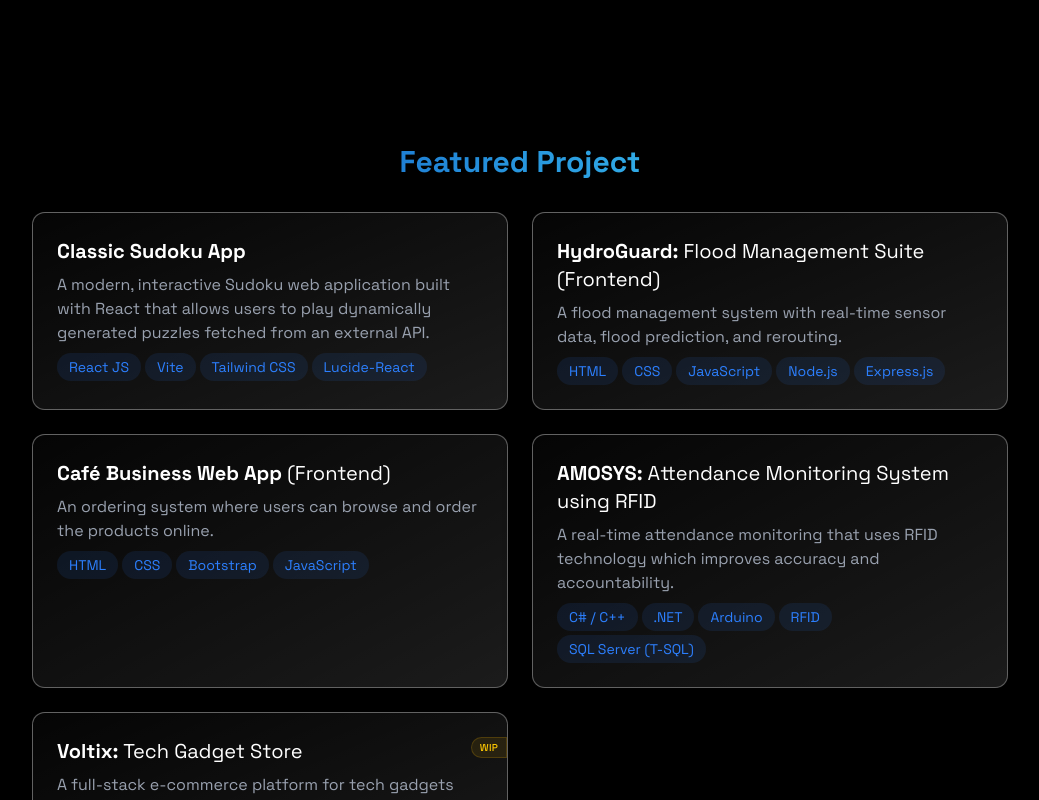
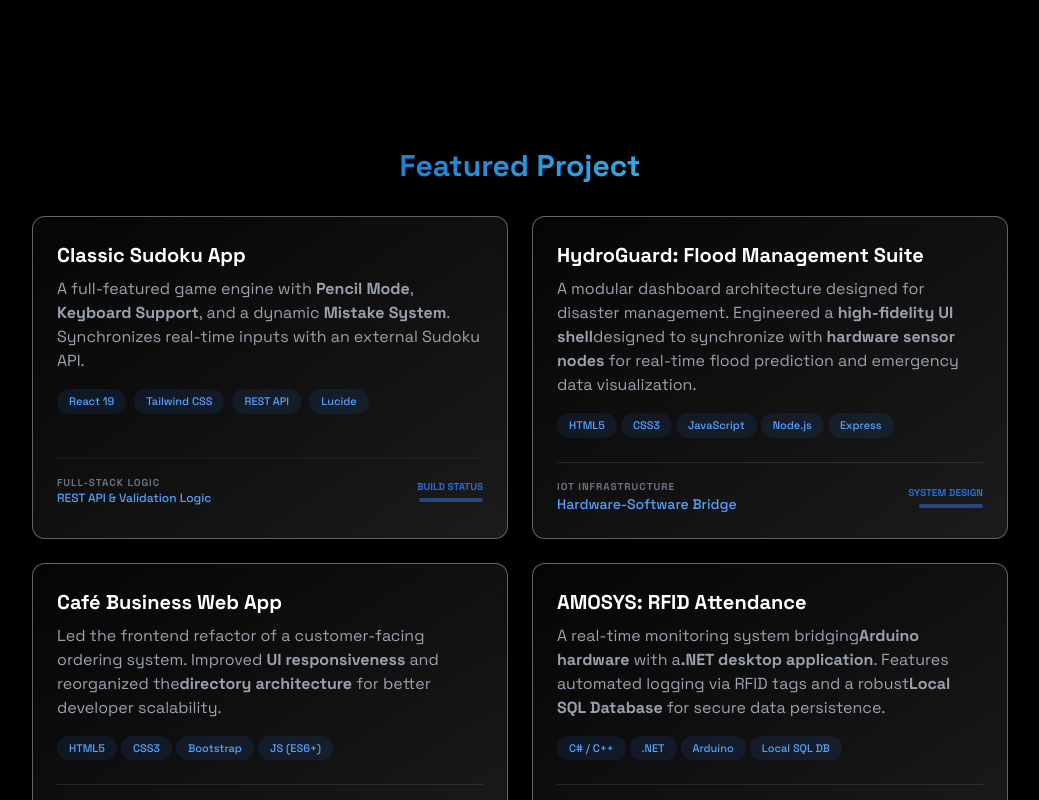
Before and after one commit to ShiroKishi27/react-portfolio, a React (Vite) app: page / in a window 1280 px wide. Shown: the part 2000-2800 px from the top of the page, without its empty margins (120-1159 px from the left). Built offline with nearby package versions, Linux system fonts and the light colour scheme; no server answers.

Commit message:
feat: enhance Project section with improved styling and updated project descriptions

```diff
--- a/src/components/sections/Project.jsx
+++ b/src/components/sections/Project.jsx
@@ -7,138 +7,232 @@ function Project() {
       className="relative flex min-h-screen items-center justify-center py-20"
     >
       <AnimateOnScroll>
-        <div className="mx-auto max-w-5xl px-6">
+        <div className="mx-auto max-w-5xl px-6 py-1">
           <h2 className="mb-8 bg-linear-to-r from-blue-800 to-cyan-300 bg-clip-text text-center text-3xl font-bold text-transparent">
             Featured Project
           </h2>
           <div className="grid grid-cols-1 gap-6 md:grid-cols-2">
-            <div className="rounded-xl border border-white/10 bg-white/2 p-6 text-white shadow-[0_8px_32px_rgba(0,0,0,0.15)] backdrop-blur-sm hover:-translate-y-1 hover:border-blue-500/30 hover:shadow-[0_2px_8px_rgba(59,130,246,0.2)]">
-              <div className="absolute inset-0 -z-10 rounded-xl bg-linear-to-tl from-white/30 to-transparent opacity-30"></div>
-              <div className="absolute inset-0 -z-10 rounded-xl ring-1 ring-white/30"></div>
+            <div className="rounded-xl border border-white/10 bg-white/2 p-6 text-white shadow-[0_8px_32px_rgba(0,0,0,0.15)] backdrop-blur-sm transition-all hover:scale-105 hover:border-blue-500/30">
+              <div className="absolute inset-0 -z-1 rounded-xl bg-linear-to-tl from-white/30 to-transparent opacity-30"></div>
+              <div className="absolute inset-0 -z-1 rounded-xl ring-1 ring-white/30"></div>
+              <h3 className="mb-2 text-xl font-bold">Classic Sudoku App</h3>
 
-              <h3 className="mb-2 text-xl">
-                <strong>Classic Sudoku App</strong>
-              </h3>
-              <p className="mb-2 text-gray-400">
-                A modern, interactive Sudoku web application built with React
-                that allows users to play dynamically generated puzzles fetched
-                from an external API.
+              <p className="mb-4 text-gray-400">
+                A full-featured game engine with <strong>Pencil Mode</strong>,
+                <strong> Keyboard Support</strong>, and a dynamic{" "}
+                <strong>Mistake System</strong>. Synchronizes real-time inputs
+                with an external Sudoku API.
               </p>
-              <div className="flex flex-wrap gap-1">
-                {["React JS", "Vite", "Tailwind CSS", "Lucide-React"].map(
-                  (items, key) => (
+              <div className="mb-11 flex flex-wrap gap-2">
+                {["React 19", "Tailwind CSS", "REST API", "Lucide"].map(
+                  (item, key) => (
                     <span
                       key={key}
-                      className="rounded-full bg-blue-500/10 px-3 py-1 text-sm text-blue-500 transition hover:bg-blue-500/20 hover:shadow-[0_2px_8px_rgba(59,130,246,0.1)]"
+                      className="rounded-full bg-blue-500/10 px-3 py-1 text-[11px] font-medium text-blue-400"
                     >
-                      {items}
+                      {item}
                     </span>
                   ),
                 )}
               </div>
+              <div className="flex items-center justify-between border-t border-white/5 pt-4">
+                <div className="flex flex-col">
+                  <span className="text-[10px] font-bold tracking-widest text-gray-500 uppercase">
+                    Full-Stack Logic
+                  </span>
+                  <span className="text-xs font-medium text-blue-400">
+                    REST API & Validation Logic
+                  </span>
                 </div>
-            <div className="rounded-xl border border-white/10 bg-white/2 p-6 text-white shadow-[0_8px_32px_rgba(0,0,0,0.15)] backdrop-blur-sm hover:-translate-y-1 hover:border-blue-500/30 hover:shadow-[0_2px_8px_rgba(59,130,246,0.2)]">
-              <div className="absolute inset-0 -z-10 rounded-xl bg-linear-to-tl from-white/30 to-transparent opacity-30"></div>
-              <div className="absolute inset-0 -z-10 rounded-xl ring-1 ring-white/30"></div>
+                <div className="flex flex-col items-end">
+                  <span className="mb-1 text-[10px] font-bold text-blue-500/80 uppercase">
+                    Build Status
+                  </span>
+                  <div className="h-1 w-16 overflow-hidden rounded-full bg-white/5">
+                    <div className="h-full w-full bg-blue-500/40 shadow-[0_0_8px_rgba(59,130,246,0.3)]"></div>
+                  </div>
+                </div>
+              </div>
+            </div>
 
-              <h3 className="mb-2 text-xl">
-                <strong>HydroGuard:</strong> Flood Management Suite (Frontend)
+            <div className="rounded-xl border border-white/10 bg-white/2 p-6 text-white shadow-[0_8px_32px_rgba(0,0,0,0.15)] backdrop-blur-sm transition-all hover:scale-105 hover:border-blue-500/30">
+              <div className="absolute inset-0 -z-1 rounded-xl bg-linear-to-tl from-white/30 to-transparent opacity-30"></div>
+              <div className="absolute inset-0 -z-1 rounded-xl ring-1 ring-white/30"></div>
+              <h3 className="mb-2 text-xl font-bold">
+                HydroGuard: Flood Management Suite
               </h3>
-              <p className="mb-2 text-gray-400">
-                A flood management system with real-time sensor data, flood
-                prediction, and rerouting.
+
+              <p className="mb-4 text-gray-400">
+                A modular dashboard architecture designed for disaster
+                management. Engineered a<strong> high-fidelity UI shell</strong>
+                designed to synchronize with
+                <strong> hardware sensor nodes</strong> for real-time flood
+                prediction and emergency data visualization.
               </p>
-              <div className="flex flex-wrap gap-1">
-                {["HTML", "CSS", "JavaScript", "Node.js", "Express.js"].map(
-                  (items, key) => (
+              <div className="mb-6 flex flex-wrap gap-1">
+                {["HTML5", "CSS3", "JavaScript", "Node.js", "Express"].map(
+                  (item, key) => (
                     <span
                       key={key}
-                      className="rounded-full bg-blue-500/10 px-3 py-1 text-sm text-blue-500 transition hover:bg-blue-500/20 hover:shadow-[0_2px_8px_rgba(59,130,246,0.1)]"
+                      className="rounded-full bg-blue-500/10 px-3 py-1 text-[11px] font-medium text-blue-400"
                     >
-                      {items}
+                      {item}
                     </span>
                   ),
                 )}
               </div>
+              <div className="mt-6 flex items-center justify-between border-t border-white/10 pt-4">
+                <div className="flex flex-col">
+                  <span className="text-[10px] font-bold tracking-widest text-gray-500 uppercase">
+                    IoT Infrastructure
+                  </span>
+                  <span className="text-sm font-medium text-blue-400">
+                    Hardware-Software Bridge
+                  </span>
                 </div>
-            <div className="rounded-xl border border-white/10 bg-white/2 p-6 text-white shadow-[0_8px_32px_rgba(0,0,0,0.15)] backdrop-blur-sm hover:-translate-y-1 hover:border-blue-500/30 hover:shadow-[0_2px_8px_rgba(59,130,246,0.2)]">
-              <div className="absolute inset-0 -z-10 rounded-xl bg-linear-to-tl from-white/30 to-transparent opacity-30"></div>
-              <div className="absolute inset-0 -z-10 rounded-xl ring-1 ring-white/30"></div>
 
-              <h3 className="mb-2 text-xl">
-                <strong>Café Business Web App</strong> (Frontend)
-              </h3>
-              <p className="mb-2 text-gray-400">
-                An ordering system where users can browse and order the products
-                online.
+                <div className="flex flex-col items-end">
+                  <span className="mb-1 text-[10px] font-bold text-blue-500/80 uppercase">
+                    System Design
+                  </span>
+                  <div className="h-1 w-16 overflow-hidden rounded-full bg-white/5">
+                    <div className="h-full w-full bg-blue-500/40 shadow-[0_0_8px_rgba(59,130,246,0.3)]"></div>
+                  </div>
+                </div>
+              </div>
+            </div>
+
+            <div className="rounded-xl border border-white/10 bg-white/2 p-6 text-white shadow-[0_8px_32px_rgba(0,0,0,0.15)] backdrop-blur-sm transition-all hover:scale-105 hover:border-blue-500/30">
+              <div className="absolute inset-0 -z-1 rounded-xl bg-linear-to-tl from-white/30 to-transparent opacity-30"></div>
+              <div className="absolute inset-0 -z-1 rounded-xl ring-1 ring-white/30"></div>
+              <h3 className="mb-2 text-xl font-bold">Café Business Web App</h3>
+
+              <p className="mb-4 text-gray-400">
+                Led the frontend refactor of a customer-facing ordering system.
+                Improved <strong>UI responsiveness</strong> and reorganized the
+                <strong>directory architecture</strong> for better developer
+                scalability.
               </p>
-              <div className="flex flex-wrap gap-1">
-                {["HTML", "CSS", "Bootstrap", "JavaScript"].map(
-                  (items, key) => (
+              <div className="mb-6 flex flex-wrap gap-1">
+                {["HTML5", "CSS3", "Bootstrap", "JS (ES6+)"].map(
+                  (item, key) => (
                     <span
                       key={key}
-                      className="rounded-full bg-blue-500/10 px-3 py-1 text-sm text-blue-500 transition hover:bg-blue-500/20 hover:shadow-[0_2px_8px_rgba(59,130,246,0.1)]"
+                      className="rounded-full bg-blue-500/10 px-3 py-1 text-[11px] font-medium text-blue-400"
                     >
-                      {items}
+                      {item}
                     </span>
                   ),
                 )}
               </div>
+              <div className="mt-6 flex items-center justify-between border-t border-white/10 pt-4">
+                <div className="flex flex-col">
+                  <span className="text-[10px] font-bold tracking-widest text-gray-500 uppercase">
+                    Project Refactoring
+                  </span>
+                  <span className="text-sm font-medium text-blue-400">
+                    Modular File Structure
+                  </span>
                 </div>
-            <div className="rounded-xl border border-white/10 bg-white/2 p-6 text-white shadow-[0_8px_32px_rgba(0,0,0,0.15)] backdrop-blur-sm hover:-translate-y-1 hover:border-blue-500/30 hover:shadow-[0_2px_8px_rgba(59,130,246,0.2)]">
-              <div className="absolute inset-0 -z-10 rounded-xl bg-linear-to-tl from-white/30 to-transparent opacity-30"></div>
-              <div className="absolute inset-0 -z-10 rounded-xl ring-1 ring-white/30"></div>
 
-              <h3 className="mb-2 text-xl">
-                <strong>AMOSYS:</strong> Attendance Monitoring System using RFID
+                <div className="flex flex-col items-end">
+                  <span className="mb-1 text-[10px] font-bold text-blue-500/80 uppercase">
+                    Optimization
+                  </span>
+                  <div className="h-1 w-16 overflow-hidden rounded-full bg-white/5">
+                    <div className="h-full w-full bg-blue-500/40 shadow-[0_0_8px_rgba(59,130,246,0.3)]"></div>
+                  </div>
+                </div>
+              </div>
+            </div>
+
+            <div className="rounded-xl border border-white/10 bg-white/2 p-6 text-white shadow-[0_8px_32px_rgba(0,0,0,0.15)] backdrop-blur-sm transition-all hover:scale-105 hover:border-blue-500/30">
+              <div className="absolute inset-0 -z-1 rounded-xl bg-linear-to-tl from-white/30 to-transparent opacity-30"></div>
+              <div className="absolute inset-0 -z-1 rounded-xl ring-1 ring-white/30"></div>
+              <h3 className="mb-2 text-xl font-bold">
+                AMOSYS: RFID Attendance
               </h3>
-              <p className="mb-2 text-gray-400">
-                A real-time attendance monitoring that uses RFID technology
-                which improves accuracy and accountability.
+
+              <p className="mb-4 text-gray-400">
+                A real-time monitoring system bridging
+                <strong>Arduino hardware</strong> with a
+                <strong>.NET desktop application</strong>. Features automated
+                logging via RFID tags and a robust
+                <strong>Local SQL Database</strong> for secure data persistence.
               </p>
-              <div className="flex flex-wrap gap-1">
-                {[
-                  "C# / C++",
-                  ".NET ",
-                  "Arduino",
-                  "RFID",
-                  "SQL Server (T-SQL)",
-                ].map((items, key) => (
+              <div className="mb-6 flex flex-wrap gap-1">
+                {["C# / C++", ".NET", "Arduino", "Local SQL DB"].map(
+                  (item, key) => (
                     <span
                       key={key}
-                    className="rounded-full bg-blue-500/10 px-3 py-1 text-sm text-blue-500 transition hover:bg-blue-500/20 hover:shadow-[0_2px_8px_rgba(59,130,246,0.1)]"
+                      className="rounded-full bg-blue-500/10 px-3 py-1 text-[11px] font-medium text-blue-400"
                     >
-                    {items}
+                      {item}
                     </span>
-                ))}
+                  ),
+                )}
+              </div>
+              <div className="mt-6 flex items-center justify-between border-t border-white/10 pt-4">
+                <div className="flex flex-col">
+                  <span className="text-[10px] font-bold tracking-widest text-gray-500 uppercase">
+                    Embedded Systems
+                  </span>
+                  <span className="text-sm font-medium text-blue-400">
+                    Serial Communication & Local DB
+                  </span>
+                </div>
+
+                <div className="flex flex-col items-end">
+                  <span className="mb-1 text-[10px] font-bold text-blue-500/80 uppercase">
+                    System Design
+                  </span>
+                  <div className="h-1 w-16 overflow-hidden rounded-full bg-white/5">
+                    <div className="h-full w-full bg-blue-500/40 shadow-[0_0_8px_rgba(59,130,246,0.3)]"></div>
                   </div>
                 </div>
-            <div className="rounded-xl border border-white/10 bg-white/2 p-6 text-white shadow-[0_8px_32px_rgba(0,0,0,0.15)] backdrop-blur-sm after:absolute after:top-6 after:right-0 after:rounded-l-full after:border after:border-yellow-500/20 after:bg-yellow-500/10 after:px-2 after:py-0.5 after:text-[10px] after:font-medium after:tracking-wide after:text-yellow-400 after:content-['WIP'] hover:-translate-y-1 hover:border-blue-500/30 hover:shadow-[0_2px_8px_rgba(59,130,246,0.2)] hover:after:bg-yellow-500/20">
-              <div className="absolute inset-0 -z-10 rounded-xl bg-linear-to-tl from-white/30 to-transparent opacity-30"></div>
-              <div className="absolute inset-0 -z-10 rounded-xl ring-1 ring-white/30"></div>
+              </div>
+            </div>
+            <div className="rounded-xl border border-white/10 bg-white/2 p-6 text-white shadow-[0_8px_32px_rgba(0,0,0,0.15)] backdrop-blur-sm transition-all hover:scale-105 hover:border-blue-500/30">
+              <div className="absolute inset-0 -z-1 rounded-xl bg-linear-to-tl from-white/30 to-transparent opacity-30"></div>
+              <div className="absolute inset-0 -z-1 rounded-xl ring-1 ring-white/30"></div>
+              <h3 className="mb-2 text-xl font-bold">
+                Voltix: Tech Gadget Store
+              </h3>
 
-              <h3 className="mb-2 text-xl">
-                <strong>Voltix:</strong> Tech Gadget Store
-              </h3>
-              <p className="mb-2 text-gray-400">
-                A full-stack e-commerce platform for tech gadgets built with
-                Next.js and Supabase.
+              <p className="mb-4 leading-relaxed text-gray-400">
+                A full-stack e-commerce platform featuring secure user
+                authentication, real-time inventory tracking, and a
+                high-performance product catalog.
               </p>
-              <div className="flex flex-wrap gap-1">
-                {[
-                  "Next.js",
-                  "Supabase (Auth, PostgreSQL)",
-                  "Tailwind CSS",
-                  "TypeScript",
-                  "ShadCN UI",
-                ].map((items, key) => (
+              <div className="mb-6 flex flex-wrap gap-1">
+                {["Next.js", "Supabase", "PostgreSQL", "TypeScript"].map(
+                  (item, key) => (
                     <span
                       key={key}
-                    className="rounded-full bg-blue-500/10 px-3 py-1 text-sm text-blue-500 transition hover:bg-blue-500/20 hover:shadow-[0_2px_8px_rgba(59,130,246,0.1)]"
+                      className="rounded-full bg-blue-500/10 px-3 py-1 text-[11px] font-medium text-blue-400"
                     >
-                    {items}
+                      {item}
                     </span>
-                ))}
+                  ),
+                )}
+              </div>
+              <div className="mt-6 flex items-center justify-between border-t border-white/10 pt-4">
+                <div className="flex flex-col">
+                  <span className="text-[10px] font-bold tracking-widest text-gray-500 uppercase">
+                    Internal Systems
+                  </span>
+                  <span className="text-sm font-medium text-blue-400">
+                    Admin Panel & CRUD Logic
+                  </span>
+                </div>
+                <div className="flex flex-col items-end">
+                  <span className="mb-1 text-[10px] font-medium text-yellow-500 italic">
+                    70% Complete
+                  </span>
+                  <div className="h-1 w-16 overflow-hidden rounded-full bg-white/5">
+                    <div className="h-full w-[70%] bg-yellow-500/40 shadow-[0_0_8px_rgba(234,179,8,0.3)]"></div>
+                  </div>
+                </div>
               </div>
             </div>
           </div>
```
Lines whose indentation alone changed are shown as unchanged.
